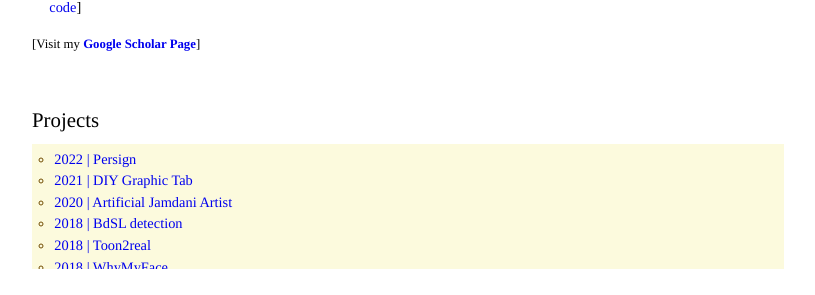
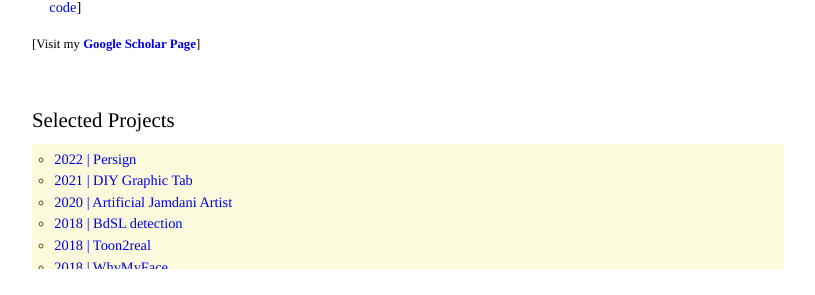
Before and after one commit to imruljubair/imruljubair.github.io, a Jekyll site: the page built from index.html, in a window 1280 px wide and 900 px high, scrolled down 1559 px. Shown: the part 152-447 px from the top of the window, without its empty margins (232-1047 px from the left). Built offline with Jekyll 4.4.1, drawn with Linux system fonts in a browser that asks for light colours.

Commit message:
Update projects.html

```diff
--- a/_includes/projects.html
+++ b/_includes/projects.html
@@ -1,7 +1,7 @@
 <section class="intro">
   <div class="container">
     <a name="projects"></a>
-    <h2 class="category-title" style="font-size:130%">Projects</h2>
+    <h2 class="category-title" style="font-size:130%">Selected Projects</h2>
     <div style="height:125px;overflow:scroll;padding:5px;background-color:#FCFADD;color:#714D03;scrollbar-base-color:#DEBB07;">
       <ul style="font-size:90%; list-style-type:circle">
         <li><a href="project/project-page.html#persign">2022 | Persign</a></li>
```
